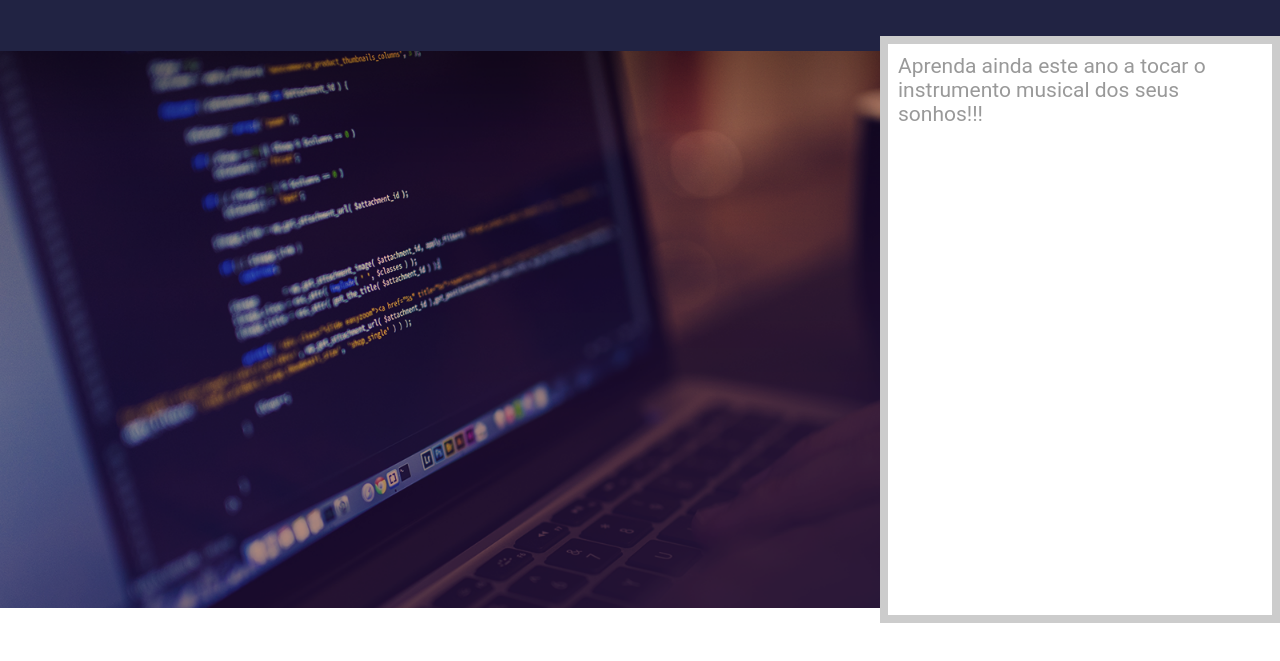
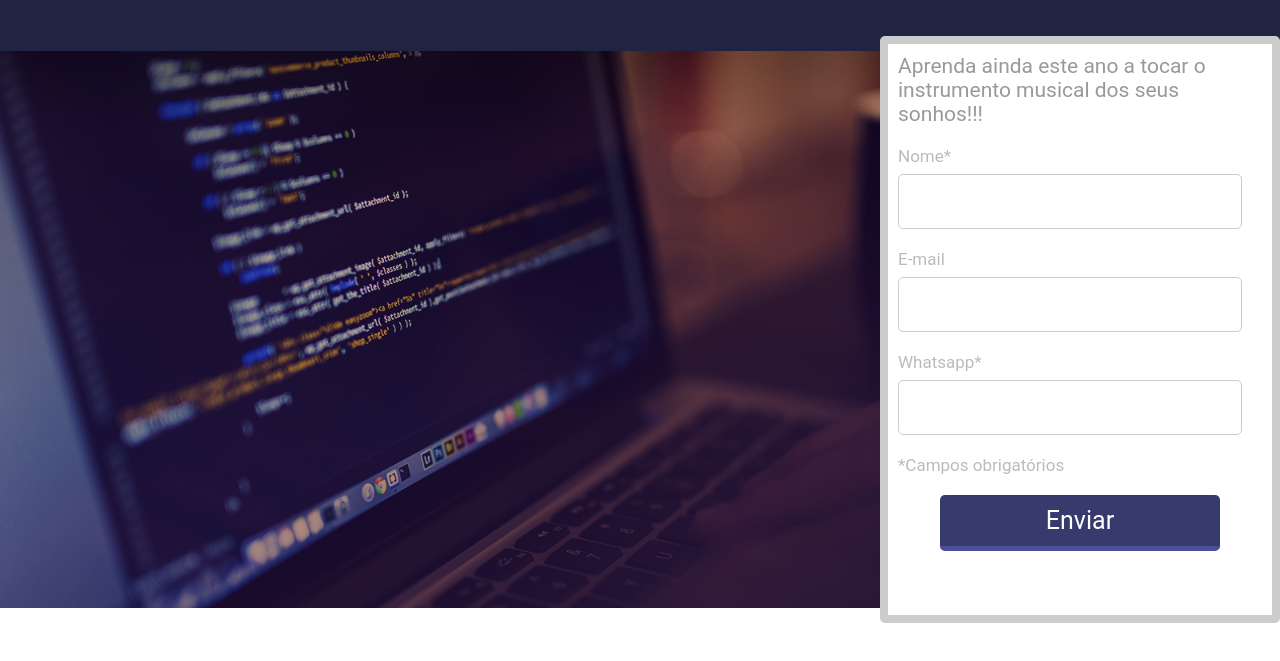
Before and after one commit to tomsantos07/working-landing_page, a plain HTML site: page index.html in a window 1280 px wide. Shown: the part 39-700 px from the top of the page. Drawn offline with Linux system fonts and the light colour scheme.

Commit message:
formulario terminado

```diff
--- a/css/styles.css
+++ b/css/styles.css
@@ -38,7 +38,8 @@ header img {
     /* text-align: right; */
 }
 
-form {
+.form {
+    border-radius: 5px;
     padding: 10px;
     width: 400px;
     height: calc(100% + 30px);
@@ -49,8 +50,58 @@ form {
     background-color: white;
 }
 
-form h2 {
+.form h2 {
     font-weight: normal;
     color: #999999;
     font-size: 21px;
 }
+
+.input-container {
+    margin-top: 20px;
+}
+
+.input-container span {
+    display: inline-block;
+    width: 100%;
+    color: #BBBBBB;
+    font-size: 17px;
+}
+
+.form p {
+    display: inline-block;
+    width: 100%;
+    color: #BBBBBB;
+    font-size: 17px;
+    margin: 20px 0;
+}
+
+.input-container input[type=text] {
+    border-radius: 5px;
+    margin-top: 8px;
+    width: 344px;
+    height: 55px;
+    border: 1px solid #ccc;
+}
+
+.form .input-submit-container {
+    text-align: center;
+}
+
+.form input[type=submit] {
+    color: white;
+    font-size: 25px;
+    width: 280px;
+    height: 200px;
+    height: 56px;
+    background-color: #363A6D;
+    border-top: 0;
+    border-right: 0;
+    border-left: 0;
+    border-bottom: 5px solid #4A5097;
+    cursor: pointer;
+    border-radius: 5px;
+}
+
+.form input[type=submit]:hover {
+    background-color: #323665;
+}
--- a/index.html
+++ b/index.html
@@ -1,5 +1,6 @@
 <!DOCTYPE html>
 <html lang="pt-br">
+
 <head>
     <meta charset="UTF-8">
     <meta http-equiv="X-UA-Compatible" content="IE=edge">
@@ -7,6 +8,7 @@
     <link rel="stylesheet" href="css/styles.css">
     <title>S & S</title>
 </head>
+
 <body>
 
     <header>
@@ -17,11 +19,35 @@
 
     <div class="container-banner">
         <div class="center">
-            <form action="">
+            <div class="form">
                 <h2>Aprenda ainda este ano a tocar o instrumento musical dos seus sonhos!!!</h2>
-            </form>
+                <form action="">
+                    <div class="input-container">
+                        <span>Nome*</span>
+                        <input type="text" name="nome" required>
+                    </div>
+
+                    <div class="input-container">
+                        <span>E-mail</span>
+                        <input type="text" name="nome" optional>
+                    </div>
+
+                    <div class="input-container">
+                        <span>Whatsapp*</span>
+                        <input type="text" name="nome" required>
+                    </div>
+
+                    <p class="warning">*Campos obrigatórios</p>
+
+                    <div class="input-submit-container">
+                        <input type="submit" name="acao" value="Enviar">
+                    </div>
+
+                </form>
+            </div>
         </div>
     </div>
 
 </body>
+
 </html>
```
